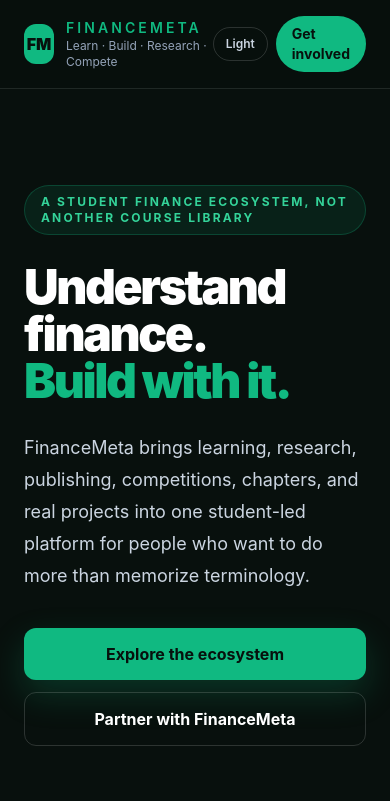
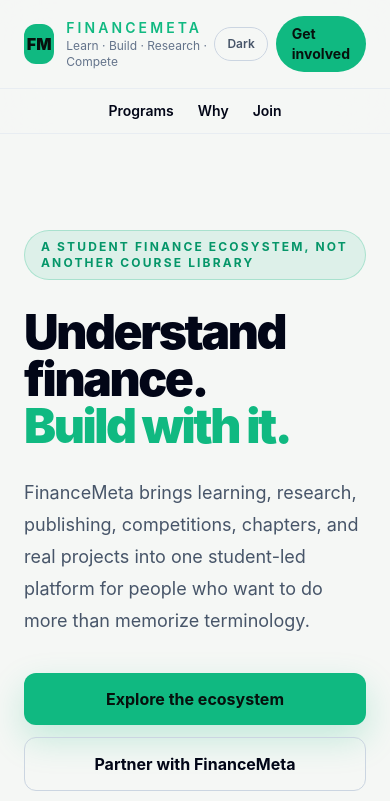
Before and after one commit to build-the-future-11/FinanceMeta-Landing, a React (Vite) app: page / in a window 390 px wide. Shown: the top 801 px of the page. Built offline with nearby package versions, Linux system fonts and the light colour scheme.

Commit message:
Harden mobile and accessibility behavior (#17)
* feat: harden theme, motion, and mobile navigation accessibility

* style: add skip-link, focus, and reduced-motion contracts

* test: add fail-closed accessibility verification

* ci: include accessibility in release gate

```diff
--- a/package.json
+++ b/package.json
@@ -6,7 +6,8 @@
     "dev": "vite",
     "build": "vite build",
     "preview": "vite preview",
-    "release:check": "npm run build && node scripts/verify-release.mjs"
+    "release:check": "npm run accessibility:check && npm run build && node scripts/verify-release.mjs",
+    "accessibility:check": "node scripts/verify-accessibility.mjs"
   },
   "dependencies": {
     "framer-motion": "^10.12.16",
--- a/src/index.css
+++ b/src/index.css
@@ -31,3 +31,42 @@
 ::selection {
   background: rgba(16, 185, 129, 0.28);
 }
+
+.skip-link {
+  position: fixed;
+  left: 1rem;
+  top: 1rem;
+  z-index: 100;
+  transform: translateY(-200%);
+  border-radius: 0.5rem;
+  background: #10b981;
+  color: #07110d;
+  font-weight: 800;
+  padding: 0.75rem 1rem;
+}
+
+.skip-link:focus {
+  transform: translateY(0);
+}
+
+:where(a, button):focus-visible {
+  outline: 3px solid #10b981;
+  outline-offset: 3px;
+}
+
+#main-content:focus {
+  outline: none;
+}
+
+@media (prefers-reduced-motion: reduce) {
+  html {
+    scroll-behavior: auto;
+  }
+
+  *, *::before, *::after {
+    scroll-behavior: auto !important;
+    animation-duration: 0.01ms !important;
+    animation-iteration-count: 1 !important;
+    transition-duration: 0.01ms !important;
+  }
+}
--- a/src/main.tsx
+++ b/src/main.tsx
@@ -1,6 +1,6 @@
 import React, { useEffect, useState } from "react";
 import { createRoot } from "react-dom/client";
-import { motion } from "framer-motion";
+import { motion, useReducedMotion } from "framer-motion";
 import "./index.css";
 
 type Program = {
@@ -55,15 +55,34 @@
   "Finance as a tool for understanding the world",
 ];
 
+function initialDarkMode() {
+  try {
+    const savedTheme = window.localStorage.getItem("financemeta-theme");
+    if (savedTheme === "dark" || savedTheme === "light") {
+      return savedTheme === "dark";
+    }
+  } catch {
+    // Storage can be unavailable in private or restricted browser contexts.
+  }
+  return window.matchMedia?.("(prefers-color-scheme: dark)").matches ?? true;
+}
+
 function App() {
-  const [darkMode, setDarkMode] = useState(true);
+  const [darkMode, setDarkMode] = useState(initialDarkMode);
+  const prefersReducedMotion = useReducedMotion();
 
   useEffect(() => {
     document.documentElement.classList.toggle("dark", darkMode);
+    try {
+      window.localStorage.setItem("financemeta-theme", darkMode ? "dark" : "light");
+    } catch {
+      // Theme selection remains functional for this session when storage is unavailable.
+    }
   }, [darkMode]);
 
   return (
     <div className="min-h-screen bg-[#f5f7f5] text-slate-950 transition-colors duration-300 dark:bg-[#08100d] dark:text-white">
+      <a className="skip-link" href="#main-content">Skip to main content</a>
       <header className="sticky top-0 z-50 border-b border-slate-200/70 bg-[#f5f7f5]/90 backdrop-blur-xl dark:border-white/10 dark:bg-[#08100d]/85">
         <div className="mx-auto flex max-w-7xl items-center justify-between px-6 py-4 lg:px-8">
           <a href="#top" className="flex items-center gap-3" aria-label="FinanceMeta home">
@@ -76,7 +95,7 @@
             </div>
           </a>
 
-          <nav className="hidden items-center gap-7 text-sm font-medium md:flex">
+          <nav aria-label="Primary navigation" className="hidden items-center gap-7 text-sm font-medium md:flex">
             <a className="hover:text-emerald-500" href="#programs">Programs</a>
             <a className="hover:text-emerald-500" href="#why">Why FinanceMeta</a>
             <a className="hover:text-emerald-500" href="#join">Join</a>
@@ -87,7 +106,8 @@
               type="button"
               onClick={() => setDarkMode((value) => !value)}
               className="rounded-full border border-slate-300 px-3 py-2 text-xs font-semibold text-slate-600 transition hover:border-emerald-500 hover:text-emerald-500 dark:border-white/15 dark:text-slate-300"
-              aria-label="Toggle color theme"
+              aria-label={darkMode ? "Switch to light theme" : "Switch to dark theme"}
+              aria-pressed={darkMode}
             >
               {darkMode ? "Light" : "Dark"}
             </button>
@@ -99,16 +119,21 @@
             </a>
           </div>
         </div>
+        <nav aria-label="Mobile navigation" className="flex justify-center gap-6 border-t border-slate-200/70 px-6 py-3 text-sm font-semibold dark:border-white/10 md:hidden">
+          <a className="hover:text-emerald-500" href="#programs">Programs</a>
+          <a className="hover:text-emerald-500" href="#why">Why</a>
+          <a className="hover:text-emerald-500" href="#join">Join</a>
+        </nav>
       </header>
 
-      <main id="top">
+      <main id="main-content" tabIndex={-1}>
         <section className="relative overflow-hidden border-b border-slate-200/70 dark:border-white/10">
           <div className="absolute inset-0 -z-10 bg-[radial-gradient(circle_at_top_left,rgba(16,185,129,0.18),transparent_34%),radial-gradient(circle_at_80%_25%,rgba(52,211,153,0.12),transparent_30%)]" />
           <div className="mx-auto grid max-w-7xl gap-14 px-6 py-24 lg:grid-cols-[1.3fr_0.7fr] lg:px-8 lg:py-32">
             <motion.div
-              initial={{ opacity: 0, y: 18 }}
+              initial={prefersReducedMotion ? false : { opacity: 0, y: 18 }}
               animate={{ opacity: 1, y: 0 }}
-              transition={{ duration: 0.55 }}
+              transition={{ duration: prefersReducedMotion ? 0 : 0.55 }}
             >
               <div className="mb-7 inline-flex items-center gap-2 rounded-full border border-emerald-500/25 bg-emerald-500/10 px-4 py-2 text-xs font-bold uppercase tracking-[0.18em] text-emerald-600 dark:text-emerald-400">
                 A student finance ecosystem, not another course library
@@ -137,9 +162,9 @@
             </motion.div>
 
             <motion.aside
-              initial={{ opacity: 0, scale: 0.97 }}
+              initial={prefersReducedMotion ? false : { opacity: 0, scale: 0.97 }}
               animate={{ opacity: 1, scale: 1 }}
-              transition={{ duration: 0.55, delay: 0.08 }}
+              transition={{ duration: prefersReducedMotion ? 0 : 0.55, delay: prefersReducedMotion ? 0 : 0.08 }}
               className="self-end rounded-3xl border border-slate-200 bg-white/80 p-7 shadow-2xl shadow-emerald-950/5 backdrop-blur dark:border-white/10 dark:bg-white/[0.045]"
             >
               <div className="text-xs font-bold uppercase tracking-[0.22em] text-emerald-500">The FinanceMeta loop</div>
@@ -177,10 +202,10 @@
             {PROGRAMS.map((program, index) => (
               <motion.article
                 key={program.title}
-                initial={{ opacity: 0, y: 14 }}
+                initial={prefersReducedMotion ? false : { opacity: 0, y: 14 }}
                 whileInView={{ opacity: 1, y: 0 }}
                 viewport={{ once: true, amount: 0.2 }}
-                transition={{ duration: 0.4, delay: index * 0.04 }}
+                transition={{ duration: prefersReducedMotion ? 0 : 0.4, delay: prefersReducedMotion ? 0 : index * 0.04 }}
                 className="group rounded-2xl border border-slate-200 bg-white p-6 transition hover:-translate-y-1 hover:border-emerald-500/60 hover:shadow-xl hover:shadow-emerald-950/5 dark:border-white/10 dark:bg-white/[0.035]"
               >
                 <div className="text-xs font-black tracking-[0.2em] text-emerald-500">{program.eyebrow}</div>
```
Also changed, not shown: scripts/verify-accessibility.mjs (added, +39 -0 lines).
